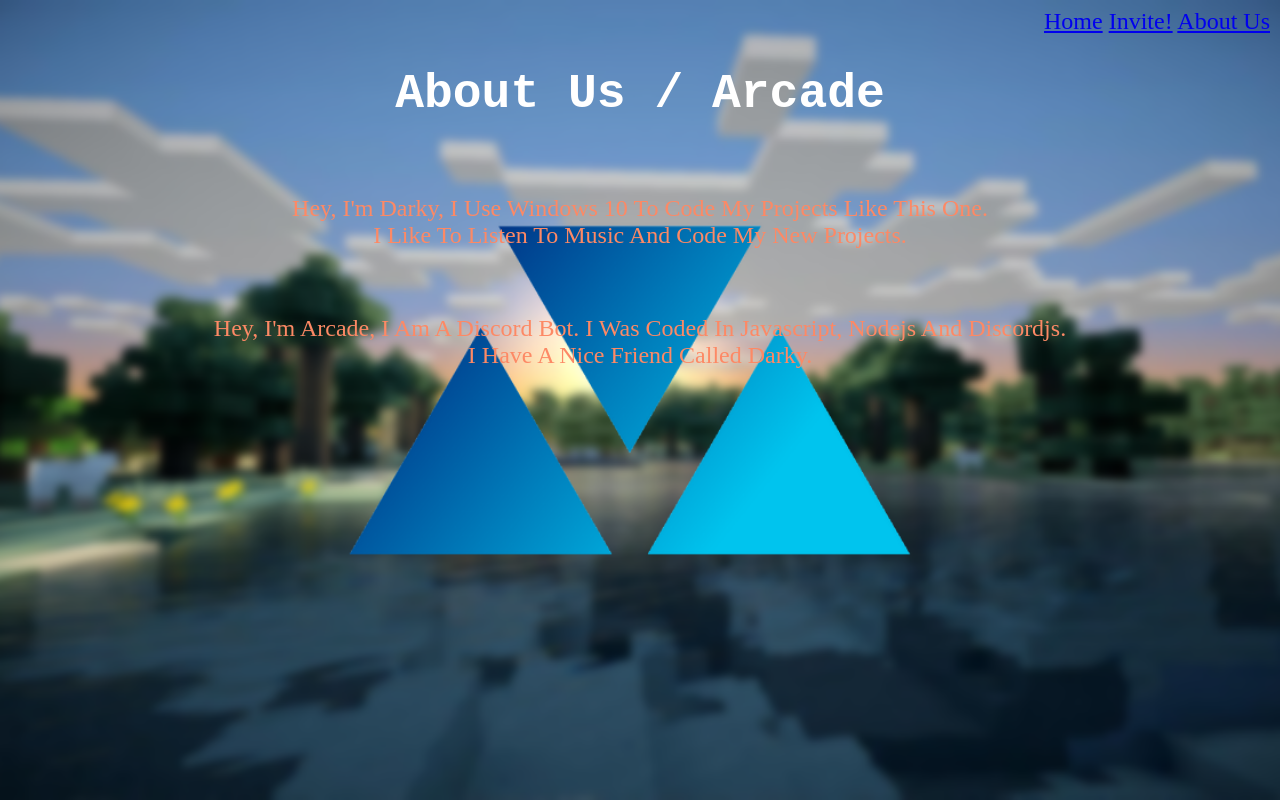
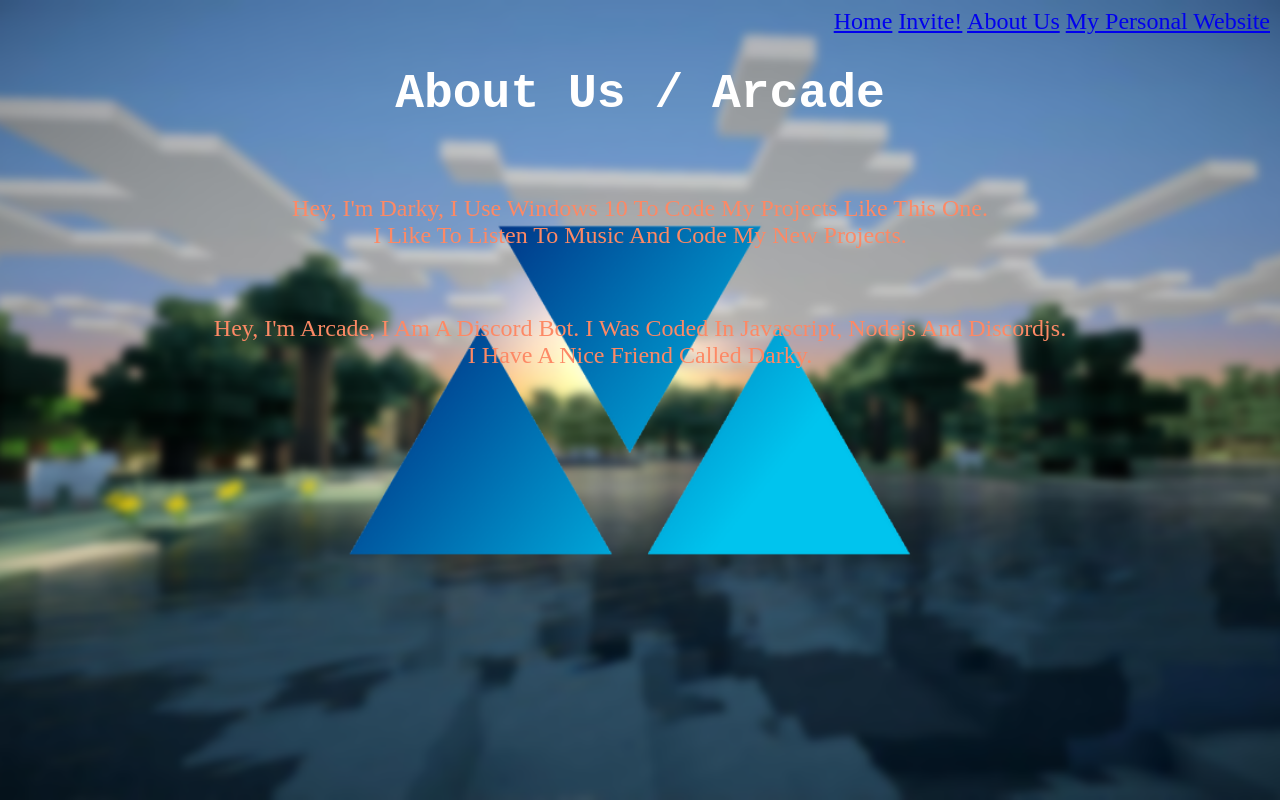
Before and after one commit to DarkyDev0/ArcadeWebsite, a plain HTML site: page about.html in a window 1280 px wide. Drawn offline with Linux system fonts and the light colour scheme.

Commit message:
Update about.html

```diff
--- a/about.html
+++ b/about.html
@@ -11,6 +11,7 @@
             <a href="./index.html">Home</a>
             <a href="https://discord.com/api/oauth2/authorize?client_id=848604088815583293&permissions=8&scope=bot">Invite!</a>
             <a href="./about.html">About Us</a>
+            <a href="http://arcadedarky.ga">My Personal Website</a>
         </nav>
         <h1>About Us / Arcade</h1>
         <br>
```
